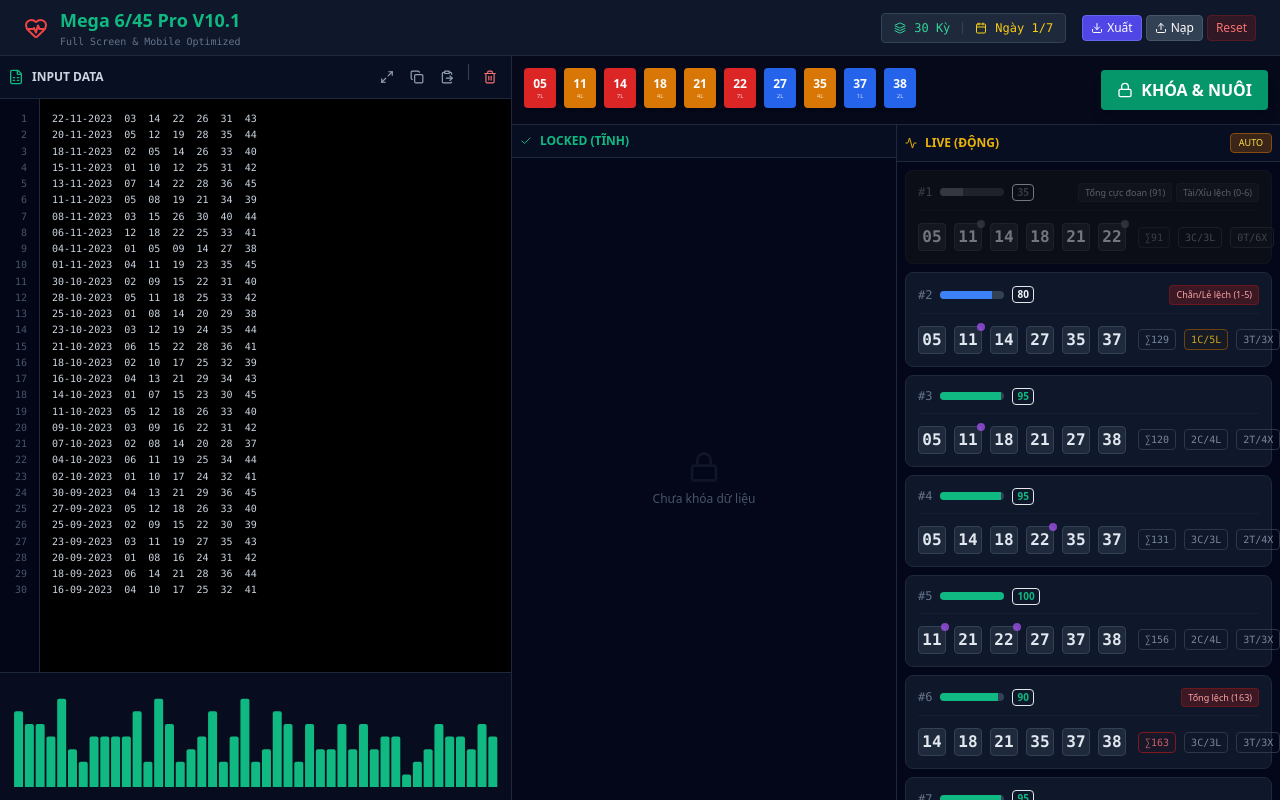
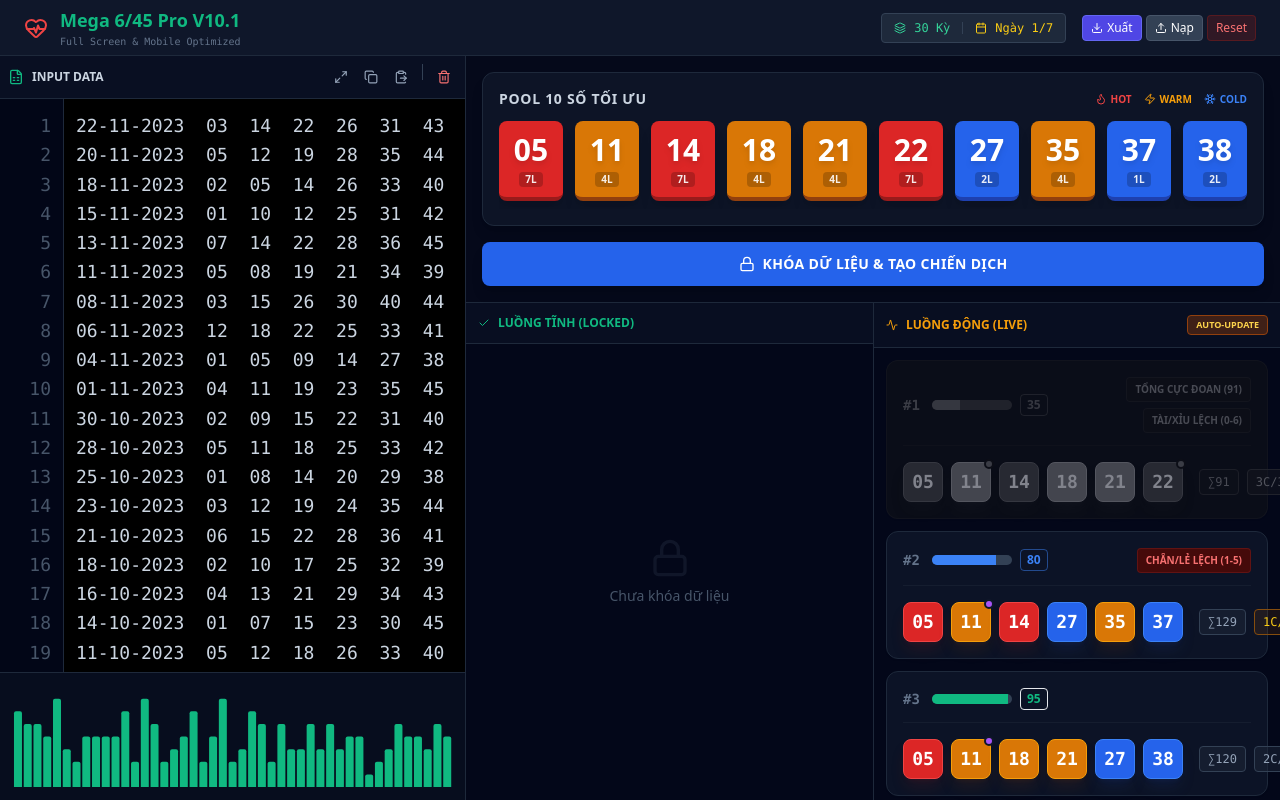
Before and after one commit to Juniorpaven/mega645-app, a React (Vite) app: page / in a window 1280 px wide. Built offline with nearby package versions, Linux system fonts and the light colour scheme.

Commit message:
refine UI: match pool and matrix style to images

```diff
--- a/src/App.tsx
+++ b/src/App.tsx
@@ -1,6 +1,6 @@
 import { useState, useEffect, useMemo, useRef } from 'react';
 import { BarChart, Bar, Tooltip, ResponsiveContainer } from 'recharts';
-import { FileSpreadsheet, Calendar, Check, Activity, HeartPulse, Layers, Download, Upload, Trash2, PlusCircle, Copy, ClipboardPaste, Maximize2, Unlock, Lock } from 'lucide-react';
+import { FileSpreadsheet, Calendar, Check, Activity, HeartPulse, Layers, Download, Upload, Trash2, PlusCircle, Copy, ClipboardPaste, Maximize2, Lock, Flame, Snowflake, Zap, RotateCcw } from 'lucide-react';
 
 // --- CONSTANTS & CONFIG ---
 const TOTAL_NUMBERS = 45;
@@ -350,33 +350,33 @@ const Mega645AnalyzerV10 = () => {
 
     return (
       <div className="flex items-center gap-2" title={`Điểm sức khỏe: ${score}/100`}>
-        <div className="w-16 h-2 bg-slate-700 rounded-full overflow-hidden">
+        <div className="w-20 h-2.5 bg-slate-700 rounded-full overflow-hidden">
           <div className={`h-full ${color}`} style={{ width: `${score}%` }}></div>
         </div>
-        <span className={`text-[10px] font-bold px-1 rounded ${color.replace('bg-', 'text-')} bg-opacity-20 border border-opacity-50 border-${color.replace('bg-', '')}`}>
+        <span className={`text-xs font-bold px-1.5 py-0.5 rounded ${color.replace('bg-', 'text-')} bg-opacity-20 border border-opacity-50 border-${color.replace('bg-', '')}`}>
           {score}
         </span>
       </div>
     );
   };
 
-  const TicketRowV10 = ({ stats, index, isLocked, lockedSet }: { stats: TicketStats, index: number, isLocked: boolean, lockedSet?: Set<number> }) => {
+  const TicketRowV10 = ({ stats, index, isLocked, lockedSet, poolMap }: { stats: TicketStats, index: number, isLocked: boolean, lockedSet?: Set<number>, poolMap?: Record<number, string> }) => {
     const isBad = stats.status === 'BAD';
     const opacityClass = isBad && !isLocked ? 'opacity-50 grayscale hover:opacity-100 hover:grayscale-0 transition-all' : '';
 
     return (
-      <div className={`flex flex-col gap-2 p-3 rounded-lg border bg-slate-900 ${opacityClass} ${isBad ? 'border-red-900/50 bg-red-900/5' : 'border-slate-800'}`}>
+      <div className={`flex flex-col gap-3 p-4 rounded-xl border bg-slate-900/80 shadow-sm ${opacityClass} ${isBad ? 'border-red-900/50 bg-red-900/5' : 'border-slate-800'}`}>
 
         {/* Row Header: Score & Status */}
-        <div className="flex justify-between items-center border-b border-slate-800/50 pb-2 mb-1">
-          <div className="flex items-center gap-2">
-            <span className="text-xs text-slate-500 font-mono">#{index + 1}</span>
+        <div className="flex justify-between items-center border-b border-slate-800/50 pb-3 mb-1">
+          <div className="flex items-center gap-3">
+            <span className="text-sm text-slate-500 font-mono font-bold">#{index + 1}</span>
             <HealthBadge score={stats.score} status={stats.status} />
           </div>
           {stats.issues.length > 0 && (
-            <div className="flex gap-1">
+            <div className="flex gap-1.5 flex-wrap justify-end">
               {stats.issues.map((issue, i) => (
-                <span key={i} className="text-[9px] bg-red-900/40 text-red-300 px-1.5 py-0.5 rounded border border-red-800/50">
+                <span key={i} className="text-[10px] uppercase font-bold bg-red-950 text-red-400 px-2 py-1 rounded border border-red-900/50">
                   {issue}
                 </span>
               ))}
@@ -385,38 +385,49 @@ const Mega645AnalyzerV10 = () => {
         </div>
 
         {/* Numbers & Stats */}
-        <div className="flex flex-col sm:flex-row justify-between items-center gap-3">
+        <div className="flex flex-col xl:flex-row justify-between items-center gap-4">
           <div className="flex gap-2">
             {stats.numbers.map((n, i) => {
               const isDouble = DOUBLE_NUMBERS.includes(n);
               const isMatch = !isLocked && lockedSet?.has(n);
 
+              // Determine color based on Pool Status for Live Matrix
+              let colorClass = 'bg-slate-800 text-slate-200 border border-slate-700';
+              if (isLocked) {
+                colorClass = 'bg-emerald-900/20 text-emerald-100 border border-emerald-800/50';
+              } else if (poolMap) {
+                const status = poolMap[n];
+                if (status === 'HOT') colorClass = 'bg-red-600 text-white border border-red-500 shadow-lg shadow-red-900/20';
+                else if (status === 'COLD') colorClass = 'bg-blue-600 text-white border border-blue-500 shadow-lg shadow-blue-900/20';
+                else if (status === 'WARM') colorClass = 'bg-amber-600 text-white border border-amber-500 shadow-lg shadow-amber-900/20';
+              }
+
+              // Match highlight overrides standard pool color if needed, or adds glow
+              if (isMatch && !isLocked) {
+                colorClass += ' shadow-[0_0_15px_rgba(234,179,8,0.6)] ring-2 ring-yellow-400 z-10 scale-110 transition-transform';
+              }
+
               return (
-                <span key={i} className={`relative font-mono font-bold w-7 h-7 flex items-center justify-center rounded
-                  ${n === 0 ? 'text-slate-700' :
-                    isLocked ? 'bg-emerald-900/20 text-emerald-100 border border-emerald-800/50' :
-                      isMatch ? 'bg-yellow-900/20 text-yellow-400 border border-yellow-500/50 shadow-[0_0_10px_rgba(234,179,8,0.1)]' :
-                        'bg-slate-800 text-slate-200 border border-slate-700'
-                  }`}>
+                <span key={i} className={`relative font-mono font-bold w-10 h-10 flex items-center justify-center rounded-lg text-lg ${colorClass}`}>
                   {n < 10 ? `0${n}` : n}
-                  {isDouble && <span className="absolute -top-1 -right-1 w-2 h-2 bg-purple-500 rounded-full animate-pulse"></span>}
+                  {isDouble && <span className="absolute -top-1 -right-1 w-2.5 h-2.5 bg-purple-500 rounded-full border-2 border-slate-900"></span>}
                 </span>
               );
             })}
           </div>
 
           {/* Mini Indicators (Always Visible) */}
-          <div className="flex gap-2 text-[10px] font-mono opacity-80">
-            <span className={`px-1.5 py-0.5 rounded border ${stats.sum >= 118 && stats.sum <= 158 ? 'border-slate-700 text-slate-400' : 'border-red-800 text-red-400 bg-red-900/10'}`}>
+          <div className="flex gap-2 text-xs font-mono font-medium">
+            <span className={`px-2 py-1 rounded border ${stats.sum >= 118 && stats.sum <= 158 ? 'border-slate-700 text-slate-400 bg-slate-800/50' : 'border-red-800 text-red-400 bg-red-900/20'}`}>
               ∑{stats.sum}
             </span>
-            <span className={`px-1.5 py-0.5 rounded border ${stats.evens >= 2 && stats.evens <= 4 ? 'border-slate-700 text-slate-400' : 'border-yellow-800 text-yellow-400 bg-yellow-900/10'}`}>
+            <span className={`px-2 py-1 rounded border ${stats.evens >= 2 && stats.evens <= 4 ? 'border-slate-700 text-slate-400 bg-slate-800/50' : 'border-yellow-800 text-yellow-400 bg-yellow-900/20'}`}>
               {stats.evens}C/{stats.odds}L
             </span>
-            <span className={`px-1.5 py-0.5 rounded border ${stats.highs >= 2 && stats.highs <= 4 ? 'border-slate-700 text-slate-400' : 'border-blue-800 text-blue-400 bg-blue-900/10'}`}>
+            <span className={`px-2 py-1 rounded border ${stats.highs >= 2 && stats.highs <= 4 ? 'border-slate-700 text-slate-400 bg-slate-800/50' : 'border-blue-800 text-blue-400 bg-blue-900/20'}`}>
               {stats.highs}T/{stats.lows}X
             </span>
-            {stats.consecutive && <span className="px-1.5 py-0.5 rounded bg-emerald-900/30 text-emerald-400 border border-emerald-800">LiênKề</span>}
+            {stats.consecutive && <span className="px-2 py-1 rounded bg-emerald-900/30 text-emerald-400 border border-emerald-800">LiênKề</span>}
           </div>
         </div>
       </div>
@@ -440,6 +451,12 @@ const Mega645AnalyzerV10 = () => {
     lockedMatrix.forEach(ticket => ticket.numbers.forEach(n => set.add(n)));
     return set;
   }, [lockedMatrix]);
+
+  const poolMap = useMemo(() => {
+    const map: Record<number, string> = {};
+    selectedPool.forEach(p => map[p.num] = p.type);
+    return map;
+  }, [selectedPool]);
 
   return (
     <div className="h-screen flex flex-col bg-slate-950 text-slate-100 font-sans overflow-hidden">
@@ -539,11 +556,11 @@ const Mega645AnalyzerV10 = () => {
 
                 {/* Read Only Content */}
                 <div className="flex-1 flex overflow-hidden opacity-50 grayscale-[0.5] pointer-events-none">
-                  <div className="bg-slate-950 text-slate-600 text-[10px] font-mono p-3 text-right border-r border-slate-800 select-none w-10">
+                  <div className="bg-slate-950 text-slate-600 text-lg font-mono p-3 text-right border-r border-slate-800 select-none w-16">
                     <pre className="leading-relaxed">{Array.from({ length: 30 }, (_, i) => i + 1).join('\n')}</pre>
                   </div>
                   <textarea
-                    className="flex-1 bg-black text-[10px] font-mono p-3 text-slate-400 resize-none leading-relaxed"
+                    className="flex-1 bg-black text-lg font-mono p-3 text-slate-400 resize-none leading-relaxed"
                     value={rawData}
                     readOnly
                   />
@@ -551,12 +568,12 @@ const Mega645AnalyzerV10 = () => {
               </div>
             ) : (
               <div className="flex-1 flex overflow-hidden">
-                <div ref={lineNumberRef} className="bg-slate-950 text-slate-600 text-[10px] font-mono p-3 text-right border-r border-slate-800 select-none overflow-hidden w-10">
+                <div ref={lineNumberRef} className="bg-slate-950 text-slate-600 text-lg font-mono p-3 text-right border-r border-slate-800 select-none overflow-hidden w-16">
                   <pre className="leading-relaxed">{lineNumbers}</pre>
                 </div>
                 <textarea
                   ref={textareaRef}
-                  className="flex-1 bg-black text-[10px] font-mono p-3 focus:outline-none text-slate-300 whitespace-pre resize-none leading-relaxed"
+                  className="flex-1 bg-black text-lg font-mono p-3 focus:outline-none text-slate-300 whitespace-pre resize-none leading-relaxed"
                   value={rawData}
                   onChange={(e) => setRawData(e.target.value)}
                   onScroll={() => {
@@ -589,46 +606,57 @@ const Mega645AnalyzerV10 = () => {
         <section className="flex-1 flex flex-col bg-slate-950 relative h-[60%] md:h-full">
 
           {/* Top Control Bar */}
-          <div className="flex-none p-3 border-b border-slate-800 flex flex-col sm:flex-row justify-between items-start sm:items-center bg-slate-900/20 gap-3">
-            {/* Pool Display */}
-            <div className="flex gap-2 overflow-x-auto pb-1 scrollbar-hide w-full sm:w-auto">
-              {selectedPool.map((item, idx) => (
-                <div key={idx} className={`
-                    flex flex-col items-center justify-center w-8 h-10 rounded shadow-lg flex-shrink-0
-                    ${item.type === 'HOT' ? 'bg-red-600' :
-                    item.type === 'COLD' ? 'bg-blue-600' :
-                      'bg-amber-600'
-                  }
-                  `}>
-                  <span className="text-xs font-bold text-white">{item.num < 10 ? `0${item.num}` : item.num}</span>
-                  <span className="text-[6px] text-white/80">{item.count}L</span>
+          <div className="flex-none p-4 border-b border-slate-800 flex flex-col gap-4 bg-slate-900/20">
+
+            {/* POOL HEADER & DISPLAY */}
+            <div className="bg-slate-900/80 border border-slate-800 rounded-xl p-4 shadow-lg">
+              <div className="flex justify-between items-center mb-3">
+                <h2 className="text-sm font-bold text-slate-300 uppercase tracking-wider">POOL 10 SỐ TỐI ƯU</h2>
+                <div className="flex gap-3 text-[10px] font-bold">
+                  <span className="flex items-center gap-1 text-red-500"><Flame className="w-3 h-3" /> HOT</span>
+                  <span className="flex items-center gap-1 text-amber-500"><Zap className="w-3 h-3" /> WARM</span>
+                  <span className="flex items-center gap-1 text-blue-500"><Snowflake className="w-3 h-3" /> COLD</span>
                 </div>
-              ))}
+              </div>
+              <div className="flex gap-3 overflow-x-auto pb-2 scrollbar-hide">
+                {selectedPool.map((item, idx) => (
+                  <div key={idx} className={`
+                      flex flex-col items-center justify-center w-16 h-20 rounded-lg shadow-lg flex-shrink-0 border-b-4 transition-transform hover:scale-105
+                      ${item.type === 'HOT' ? 'bg-red-600 border-red-800' :
+                      item.type === 'COLD' ? 'bg-blue-600 border-blue-800' :
+                        'bg-amber-600 border-amber-800'
+                    }
+                    `}>
+                    <span className="text-3xl font-bold text-white drop-shadow-md">{item.num < 10 ? `0${item.num}` : item.num}</span>
+                    <span className="text-[10px] font-bold text-white/90 bg-black/20 px-1.5 rounded mt-1">{item.count}L</span>
+                  </div>
+                ))}
+              </div>
             </div>
 
             {/* Main Action Buttons */}
-            <div className="flex gap-2 w-full sm:w-auto">
+            <div className="w-full">
               {!lockedMatrix ? (
                 <button
                   onClick={handleLock}
-                  className="flex-1 sm:flex-none flex items-center justify-center gap-2 bg-emerald-600 hover:bg-emerald-500 text-white px-4 py-2 rounded font-bold shadow-lg transition-all"
+                  className="w-full flex items-center justify-center gap-2 bg-blue-600 hover:bg-blue-500 text-white py-3 rounded-lg font-bold shadow-lg transition-all text-sm uppercase tracking-wide"
                 >
-                  <Lock className="w-4 h-4" /> KHÓA & NUÔI
+                  <Lock className="w-4 h-4" /> KHÓA DỮ LIỆU & TẠO CHIẾN DỊCH
                 </button>
               ) : (
-                <div className="flex flex-1 sm:flex-none gap-2">
+                <div className="flex gap-2">
                   <button
                     onClick={handleNextDay}
-                    className="flex-1 flex items-center justify-center gap-2 bg-blue-600 hover:bg-blue-500 text-white px-4 py-2 rounded font-bold shadow-lg transition-all"
+                    className="flex-1 flex items-center justify-center gap-2 bg-blue-600 hover:bg-blue-500 text-white py-3 rounded-lg font-bold shadow-lg transition-all text-sm uppercase tracking-wide"
                   >
-                    <Calendar className="w-4 h-4" /> KỲ {currentDay} {'->'} {currentDay + 1}
+                    <Calendar className="w-4 h-4" /> HOÀN THÀNH KỲ {currentDay} {'->'} {currentDay + 1}
                   </button>
                   <button
                     onClick={handleUnlock}
-                    className="flex items-center justify-center gap-2 bg-slate-800 hover:bg-slate-700 text-slate-300 px-3 py-2 rounded text-xs font-bold border border-slate-700 transition-all"
+                    className="px-4 py-3 bg-slate-800 hover:bg-slate-700 text-slate-300 rounded-lg font-bold border border-slate-700 transition-all"
                     title="Mở khóa để sửa"
                   >
-                    <Unlock className="w-4 h-4" />
+                    <RotateCcw className="w-5 h-5" />
                   </button>
                 </div>
               )}
@@ -640,21 +668,21 @@ const Mega645AnalyzerV10 = () => {
 
             {/* LEFT: LOCKED MATRIX */}
             <div className="flex flex-col overflow-hidden bg-slate-900/10">
-              <div className="p-2 border-b border-slate-800 bg-slate-900/50 sticky top-0 z-10 flex justify-between items-center">
-                <h3 className="text-xs font-bold text-emerald-500 flex items-center gap-2">
-                  <Check className="w-3 h-3" /> LOCKED (TĨNH)
+              <div className="p-3 border-b border-slate-800 bg-slate-900/50 sticky top-0 z-10 flex justify-between items-center">
+                <h3 className="text-xs font-bold text-emerald-500 flex items-center gap-2 uppercase">
+                  <Check className="w-3 h-3" /> Luồng Tĩnh (LOCKED)
                 </h3>
-                {lockedMatrix && <span className="text-[9px] bg-emerald-900/50 text-emerald-300 px-2 py-0.5 rounded border border-emerald-800">ĐANG NUÔI</span>}
+                {lockedMatrix && <span className="text-[9px] bg-emerald-900/50 text-emerald-300 px-2 py-0.5 rounded border border-emerald-800 font-bold">ĐANG NUÔI</span>}
               </div>
-              <div className="flex-1 overflow-y-auto p-2 space-y-2 scrollbar-thin scrollbar-thumb-slate-700">
+              <div className="flex-1 overflow-y-auto p-3 space-y-3 scrollbar-thin scrollbar-thumb-slate-700">
                 {lockedMatrix ? (
                   lockedMatrix.map((stats, idx) => (
                     <TicketRowV10 key={idx} stats={stats} index={idx} isLocked={true} />
                   ))
                 ) : (
                   <div className="h-full flex flex-col items-center justify-center text-slate-600 gap-2">
-                    <Lock className="w-8 h-8 opacity-20" />
-                    <span className="text-xs">Chưa khóa dữ liệu</span>
+                    <Lock className="w-10 h-10 opacity-20" />
+                    <span className="text-sm font-medium">Chưa khóa dữ liệu</span>
                   </div>
                 )}
               </div>
@@ -662,15 +690,15 @@ const Mega645AnalyzerV10 = () => {
 
             {/* RIGHT: LIVE MATRIX */}
             <div className="flex flex-col overflow-hidden bg-slate-900/10">
-              <div className="p-2 border-b border-slate-800 bg-slate-900/50 sticky top-0 z-10 flex justify-between items-center">
-                <h3 className="text-xs font-bold text-yellow-500 flex items-center gap-2">
-                  <Activity className="w-3 h-3" /> LIVE (ĐỘNG)
+              <div className="p-3 border-b border-slate-800 bg-slate-900/50 sticky top-0 z-10 flex justify-between items-center">
+                <h3 className="text-xs font-bold text-amber-500 flex items-center gap-2 uppercase">
+                  <Activity className="w-3 h-3" /> Luồng Động (LIVE)
                 </h3>
-                <span className="text-[9px] bg-yellow-900/50 text-yellow-300 px-2 py-0.5 rounded border border-yellow-800">AUTO</span>
+                <span className="text-[9px] bg-amber-900/50 text-amber-300 px-2 py-0.5 rounded border border-amber-800 font-bold">AUTO-UPDATE</span>
               </div>
-              <div className="flex-1 overflow-y-auto p-2 space-y-2 scrollbar-thin scrollbar-thumb-slate-700">
+              <div className="flex-1 overflow-y-auto p-3 space-y-3 scrollbar-thin scrollbar-thumb-slate-700">
                 {generatedMatrix.map((stats, idx) => (
-                  <TicketRowV10 key={idx} stats={stats} index={idx} isLocked={false} lockedSet={lockedNumbersSet} />
+                  <TicketRowV10 key={idx} stats={stats} index={idx} isLocked={false} lockedSet={lockedNumbersSet} poolMap={poolMap} />
                 ))}
               </div>
             </div>
```
